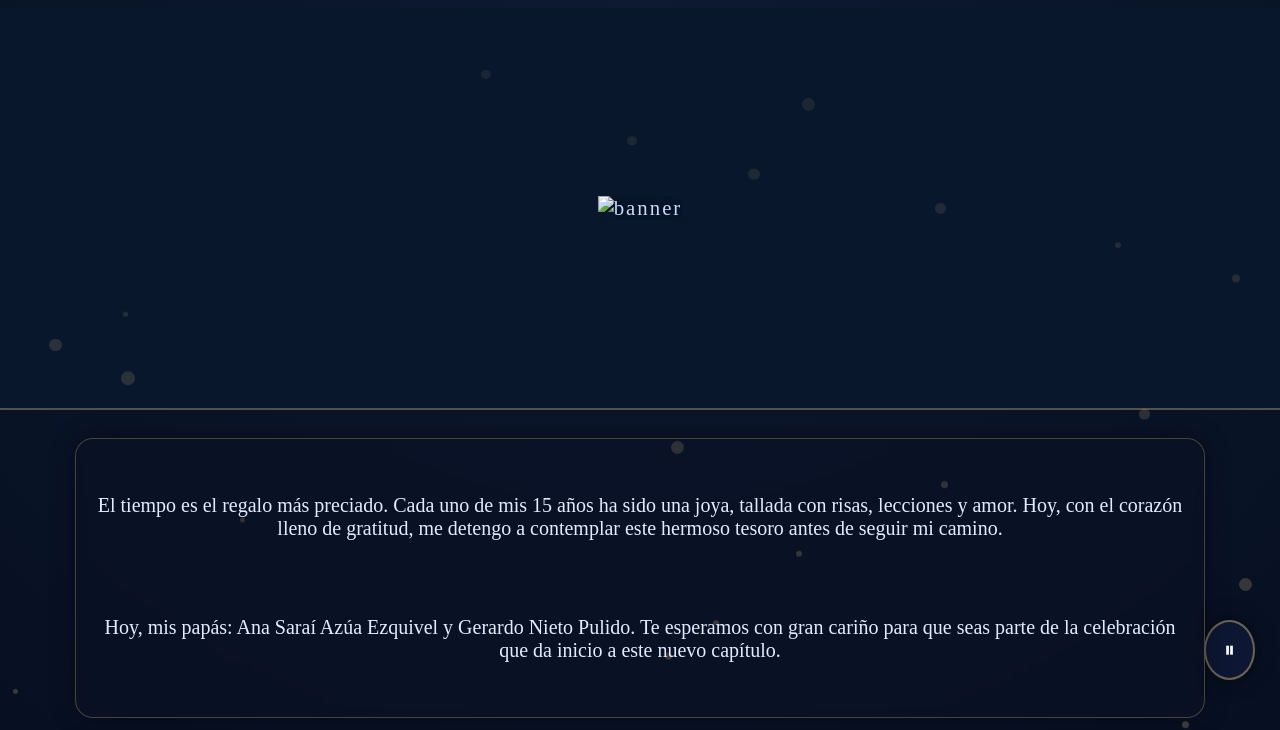
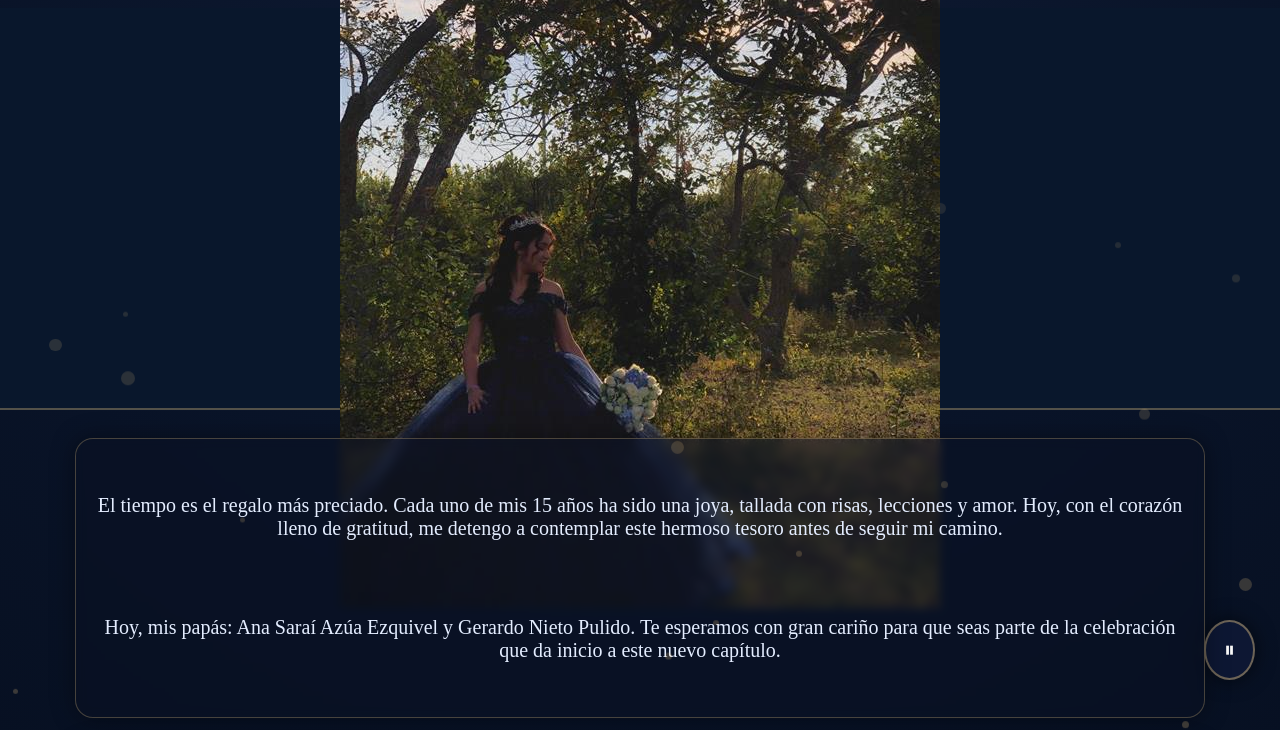
Before and after one commit to EverJhazi/Ana-Paola---Mis-XV, a plain HTML site: page mis_xv.html in a window 1280 px wide. Shown: the part 95-825 px from the top of the page. Drawn offline with Linux system fonts and the light colour scheme.

Commit message:
Update mis_xv.html

```diff
--- a/mis_xv.html
+++ b/mis_xv.html
@@ -180,7 +180,7 @@ setInterval(crearParticula, 250);
 
 <!-- FOTO O PORTADA -->
 <div class="foto-xv fade-up">
-   <img scr="icons/ana_paola_mis_xv.jpg" alt="banner">
+   <img src="icons/ana_paola_mis_xv.jpg" alt="banner">
 </div>
     <div class="seccion fade-up">
      <p>El tiempo es el regalo más preciado. Cada uno de mis 15 años ha sido una joya, tallada con risas, lecciones y amor.
```
